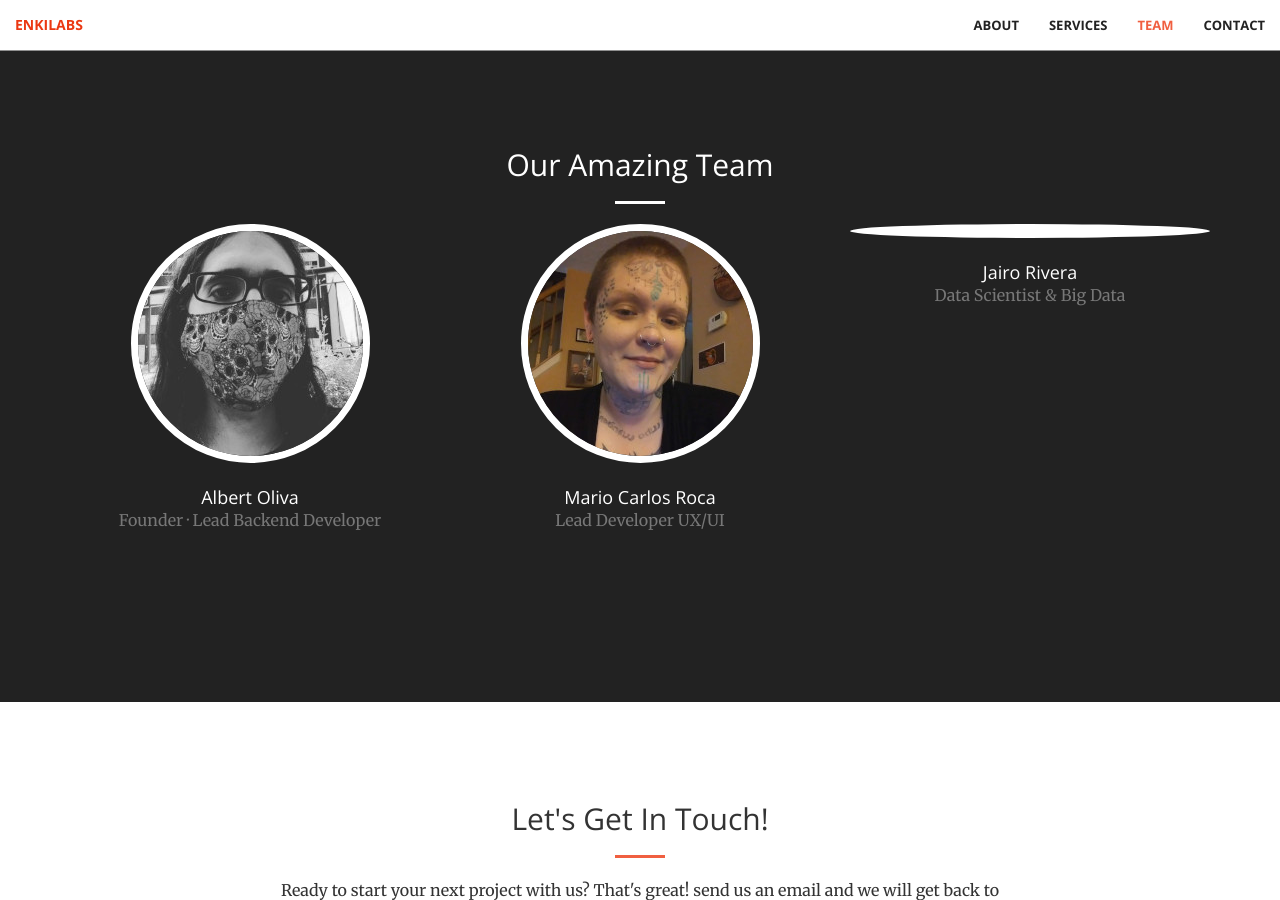
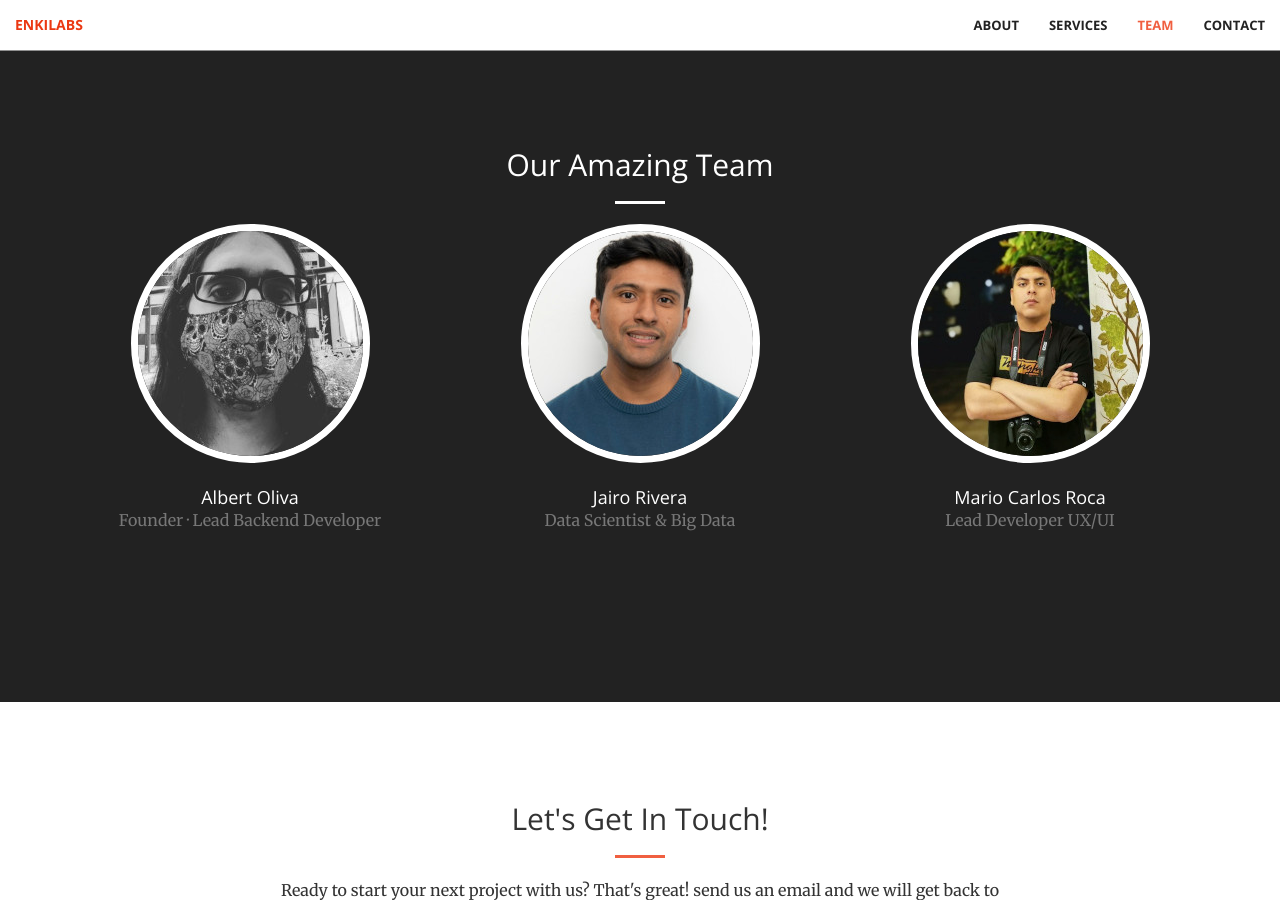
Before and after one commit to aiw3ndil/enkilabs, a Jekyll site: the page built from index.html, in a window 1280 px wide and 900 px high, scrolled down 1702 px. Built offline with Jekyll 4.4.1, drawn with Linux system fonts in a browser that asks for light colours; part of the change alters nothing that is shown.

```diff
--- a/_config.yml
+++ b/_config.yml
@@ -25,7 +25,7 @@ people:
       url: https://twitter.com/aiw3ndil
 
 #- name: Amanda M. Grigsby
-#  pic: 4
+#  pic: 2
 #  position: Co-Founder · Frontend Developer & Designer
 #  social:
 #    - title: linkedin
@@ -34,17 +34,6 @@ people:
 #      url: https://www.facebook.com/mandichloemalaise
 #    - title: twitter
 #      url: https://twitter.com/ada_willow
-
-- name: Mario Carlos Roca
-  pic: 2
-  position: Lead Developer UX/UI
-  social:
-    - title: twitter
-      url: https://twitter.com/marioccarloss
-    - title: facebook
-      url: https://www.facebook.com/marioccarloss
-    - title: linkedin
-      url: https://www.linkedin.com/in/marioccarloss/
 
 - name: Jairo Rivera
   pic: 3
@@ -56,3 +45,14 @@ people:
       url: https://www.facebook.com/jairoabrahan.riveracueva
     - title: github
       url: #
+
+- name: Mario Carlos Roca
+  pic: 4
+  position: Lead Developer UX/UI
+  social:
+    - title: twitter
+      url: https://twitter.com/marioccarloss
+    - title: facebook
+      url: https://www.facebook.com/marioccarloss
+    - title: linkedin
+      url: https://www.linkedin.com/in/marioccarloss/
```
Also changed, not shown: img/team/3.jpg (added), img/team/4.jpg (added).
